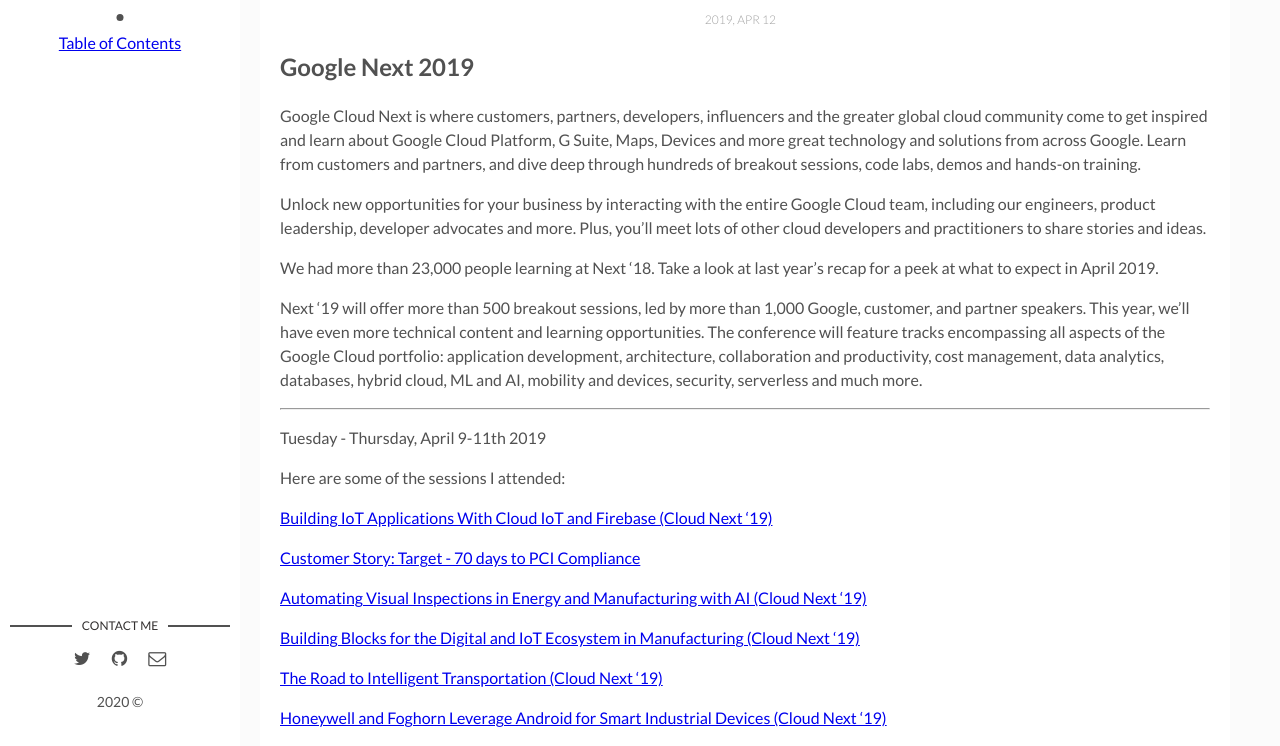
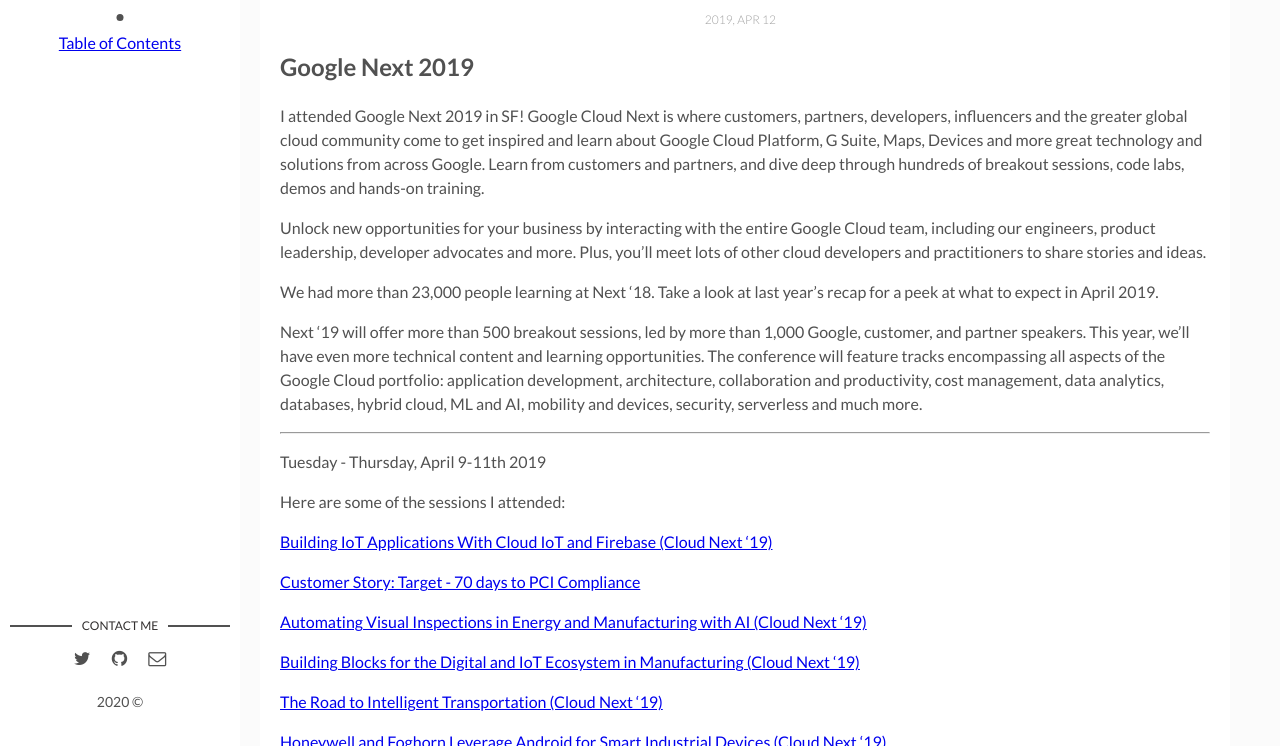
Before and after one commit to mynameiskaleb/johnnyromano.github.io, a Jekyll site: the page built from _posts/2019-04-11-google-next-2019-conference.md, in a window 1280 px wide and 900 px high, scrolled down 437 px, cut to the strip 154-900 px from the top of the window. Built offline with Jekyll 4.4.1, drawn with Linux system fonts in a browser that asks for light colours.

Commit message:
image update

```diff
--- a/_posts/2019-04-11-google-next-2019-conference.md
+++ b/_posts/2019-04-11-google-next-2019-conference.md
@@ -9,6 +9,7 @@
 <!-- <img src='{{site.baseurl}}/assets/img/file.jpg' alt='file desc'> -->
 ## Google Next 2019
 
+I attended Google Next 2019 in SF!
 Google Cloud Next is where customers, partners, developers, influencers and the greater global cloud community come to get inspired and learn about Google Cloud Platform, G Suite, Maps, Devices and more great technology and solutions from across Google. Learn from customers and partners, and dive deep through hundreds of breakout sessions, code labs, demos and hands-on training.
 
 Unlock new opportunities for your business by interacting with the entire Google Cloud team, including our engineers, product leadership, developer advocates and more. Plus, you’ll meet lots of other cloud developers and practitioners to share stories and ideas.
```
